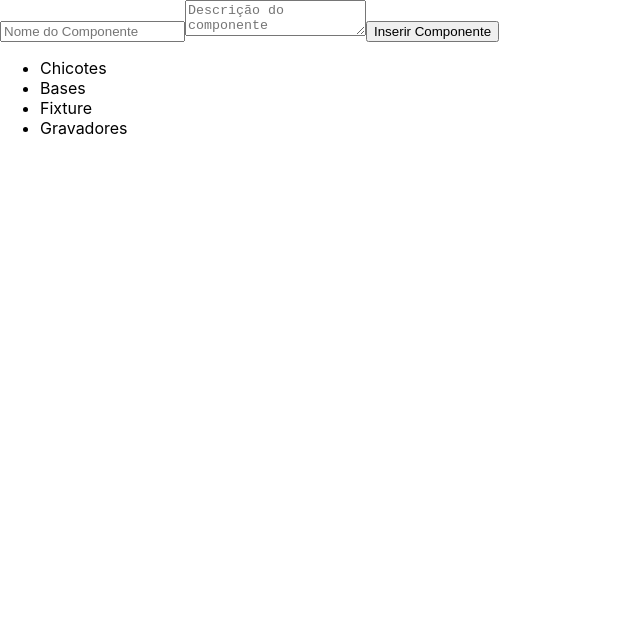
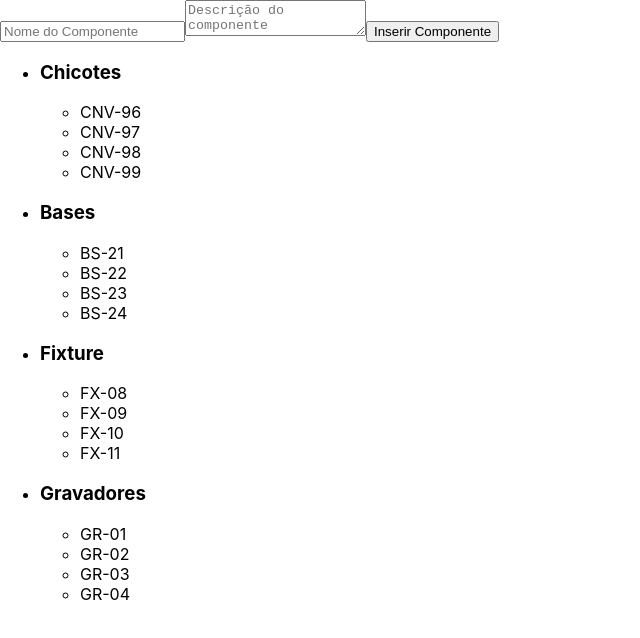
Before and after one commit to TarkosJordan/ReactIntro, a React (Create React App) app: page / in a window 1280 px wide. Shown: the top 638 px of the page, without its empty margins (0-640 px from the left). Built offline with nearby package versions, Linux system fonts and the light colour scheme.

Commit message:
Criado componentes Lista para compor front principal

```diff
--- /dev/null
+++ b/src/components/ListaBases.jsx
@@ -0,0 +1,15 @@
+import React, { Component } from 'react'
+
+class ListaBases extends Component{
+    render(){
+        return(
+            <ul>
+                <li>BS-21</li>
+                <li>BS-22</li>
+                <li>BS-23</li>
+                <li>BS-24</li>
+            </ul>
+        )
+    }
+}
+export default ListaBases
--- /dev/null
+++ b/src/components/ListaChicotes.jsx
@@ -0,0 +1,15 @@
+import React, { Component } from 'react'
+
+class ListaChicotes extends Component{
+    render(){
+        return(
+            <ul>
+                <li>CNV-96</li>
+                <li>CNV-97</li>
+                <li>CNV-98</li>
+                <li>CNV-99</li>
+            </ul>
+        )
+    }
+}
+export default ListaChicotes
--- /dev/null
+++ b/src/components/ListaFixtures.jsx
@@ -0,0 +1,15 @@
+import React, { Component } from 'react'
+
+class ListaFixtures extends Component{
+    render(){
+        return(
+            <ul>
+                <li>FX-08</li>
+                <li>FX-09</li>
+                <li>FX-10</li>
+                <li>FX-11</li>
+            </ul>
+        )
+    }
+}
+export default ListaFixtures
--- /dev/null
+++ b/src/components/ListaGravadores.jsx
@@ -0,0 +1,15 @@
+import React, { Component } from 'react'
+
+class ListaGravadores extends Component{
+    render(){
+        return(
+            <ul>
+                <li>GR-01</li>
+                <li>GR-02</li>
+                <li>GR-03</li>
+                <li>GR-04</li>
+            </ul>
+        )
+    }
+}
+export default ListaGravadores
--- a/src/components/ListaTiposComponentes.jsx
+++ b/src/components/ListaTiposComponentes.jsx
@@ -1,13 +1,29 @@
 import React, { Component } from 'react'
+import ListaChicotes from './ListaChicotes'
+import ListaBases from './ListaBases'
+import ListaFixtures from './ListaFixtures'
+import ListaGravadores from './ListaGravadores'
 
 class ListaTiposComponentes extends Component{
     render(){
         return (
             <ul>
-                <li>Chicotes</li>
-                <li>Bases</li>
-                <li>Fixture</li>
-                <li>Gravadores</li>
+                <li>
+                    <h3>Chicotes</h3>
+                    <ListaChicotes/>
+                </li>
+                <li>
+                    <h3>Bases</h3>
+                    <ListaBases/>
+                </li>
+                <li>
+                    <h3>Fixture</h3>
+                    <ListaFixtures/>
+                </li>
+                <li>
+                    <h3>Gravadores</h3>
+                    <ListaGravadores/>
+                </li>
             </ul>
         )
     }
```
